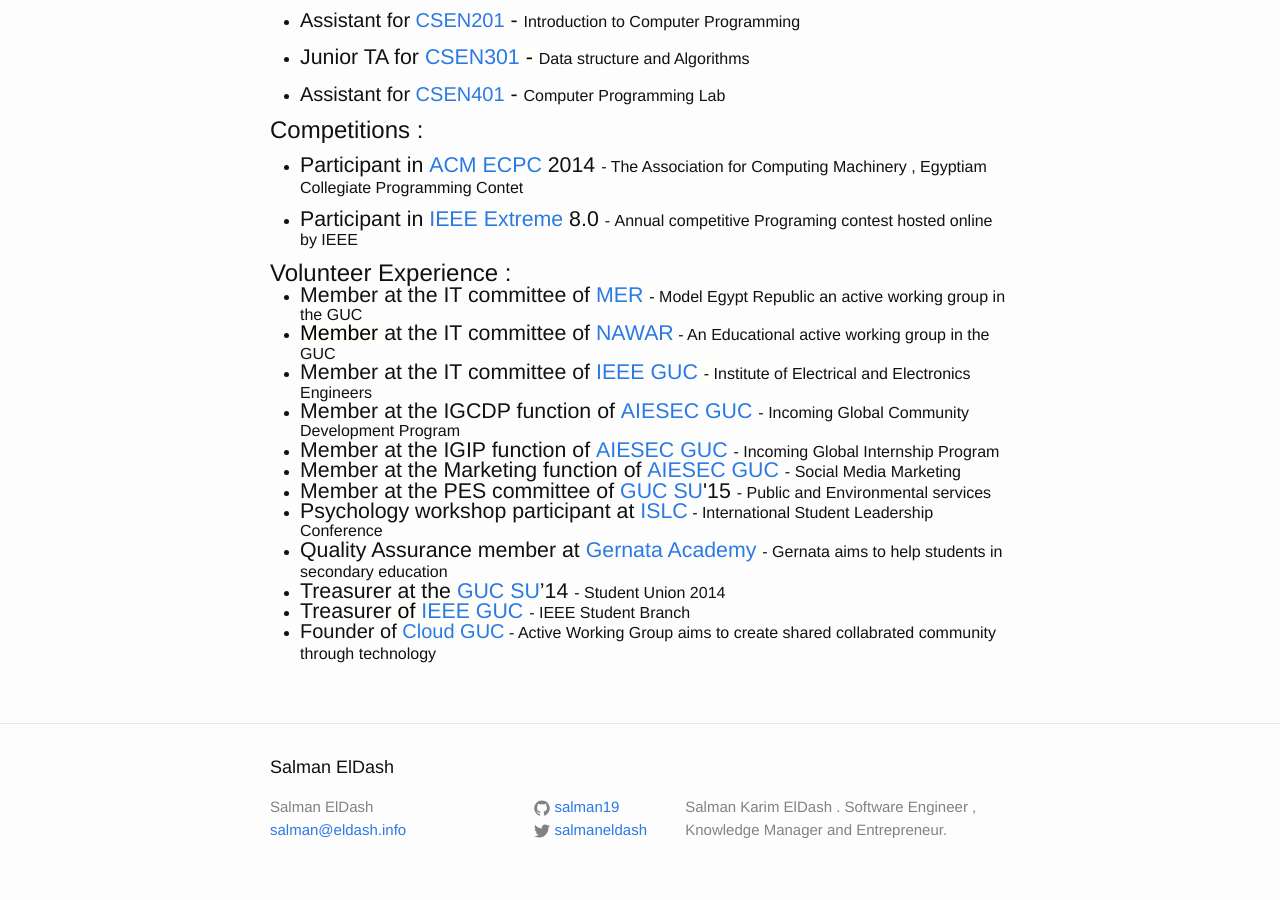
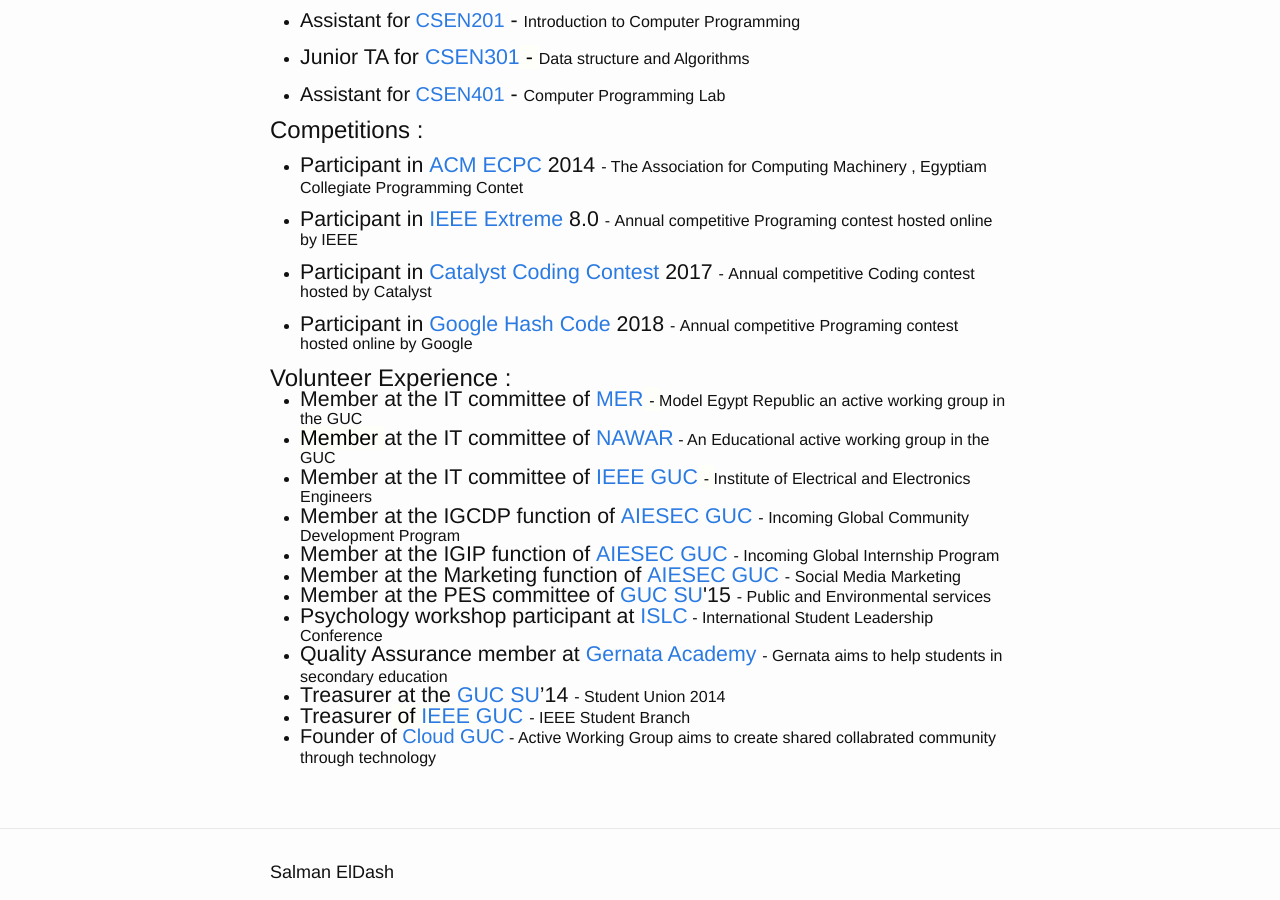
Before and after one commit to salman19/salman19.github.io, a Jekyll site: the page built from resume.md, in a window 1280 px wide and 900 px high, scrolled down 1523 px. Built offline with Jekyll 4.4.1, drawn with Linux system fonts in a browser that asks for light colours; some web fonts are replaced.

Commit message:
updated competitions

```diff
--- a/resume.md
+++ b/resume.md
@@ -142,6 +142,8 @@
 <ul>
     <li style="margin-bottom: 0.14in; line-height: 18.3999996185303px;"><font style="font-size: 16pt;">Participant in&nbsp;<a href="http://www.acm.org/">ACM</a>&nbsp;<a href="http://acmacpc.org/egypt">ECPC</a>&nbsp;2014&nbsp;<span style="font-size: 16px;">- The Association for Computing Machinery , Egyptiam Collegiate Programming Contet</span></font></li>
     <li style="margin-bottom: 0.14in; line-height: 18.3999996185303px;"><font style="font-size: 16pt;">Participant in&nbsp;<a href="https://www.ieee.org/index.html">IEEE</a>&nbsp;<a href="http://www.ieee.org/membership_services/membership/students/competitions/xtreme/index.html">Extreme</a>&nbsp;8.0&nbsp;<span style="font-size: 16px;">-&nbsp;</span></font><span style="font-size: 16px;">Annual competitive Programing contest hosted online by IEEE</span></li>
+    <li style="margin-bottom: 0.14in; line-height: 18.3999996185303px;"><font style="font-size: 16pt;">Participant in&nbsp;<a href="https://www.catalysts.cc/en/">Catalyst</a>&nbsp;<a href="https://www.codingcontest.org/en/">Coding Contest</a>&nbsp;2017&nbsp;<span style="font-size: 16px;">-&nbsp;</span></font><span style="font-size: 16px;">Annual competitive Coding contest hosted by Catalyst</span></li>
+    <li style="margin-bottom: 0.14in; line-height: 18.3999996185303px;"><font style="font-size: 16pt;">Participant in&nbsp;<a href="https://www.google.com">Google</a>&nbsp;<a href="https://hashcode.withgoogle.com/">Hash Code</a>&nbsp;2018&nbsp;<span style="font-size: 16px;">-&nbsp;</span></font><span style="font-size: 16px;">Annual competitive Programing contest hosted online by Google</span></li>
 </ul>
 
 <p style="margin-bottom: 0in; line-height: 18.3999996185303px;"><span style="font-size: 24px;">Volunteer Experience :</span></p>
```
